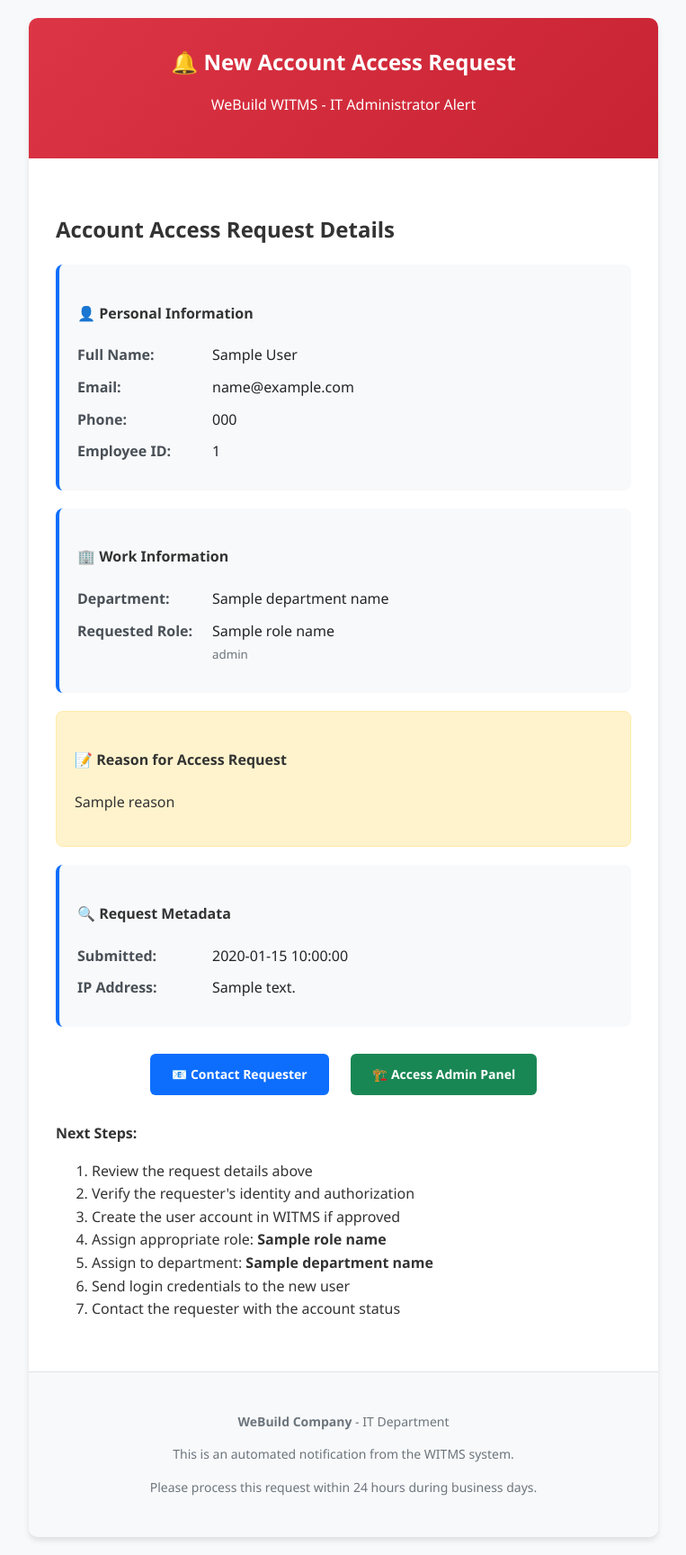
After one commit to Group2-WeBuild/WITMS, a CodeIgniter 4 app: the page made by app/Views/emails/contact_admin_notification.php in a window 1280 px wide. The commit adds this page. Shown: the whole page at 90% size, without its empty margins (258-1021 px from the left). Run offline with PHP 8.4 and a stand-in for CodeIgniter, Linux system fonts and the light colour scheme; the template is opened without the code that fills it: most values are stand-ins (such as "Sample title", 1, 10 or a date in 2020); some libraries are stand-ins or nearby versions.

Commit message:
Add email templates for account access requests and password resets, enhancing user notifications and security measures.

```diff
--- /dev/null
+++ b/app/Views/emails/contact_admin_notification.php
@@ -0,0 +1,189 @@
+<!DOCTYPE html>
+<html lang='en'>
+<head>
+    <meta charset='UTF-8'>
+    <meta name='viewport' content='width=device-width, initial-scale=1.0'>
+    <title>New Account Access Request</title>
+    <style>
+        body {
+            font-family: 'Segoe UI', Tahoma, Geneva, Verdana, sans-serif;
+            line-height: 1.6;
+            color: #333;
+            margin: 0;
+            padding: 0;
+            background-color: #f8f9fa;
+        }
+        .container {
+            max-width: 700px;
+            margin: 20px auto;
+            background: white;
+            border-radius: 10px;
+            overflow: hidden;
+            box-shadow: 0 4px 6px rgba(0, 0, 0, 0.1);
+        }
+        .header {
+            background: linear-gradient(135deg, #dc3545 0%, #c82333 100%);
+            color: white;
+            padding: 30px 20px;
+            text-align: center;
+        }
+        .header h1 {
+            margin: 0;
+            font-size: 24px;
+            font-weight: bold;
+        }
+        .content {
+            padding: 40px 30px;
+            background: white;
+        }
+        .info-section {
+            background: #f8f9fa;
+            padding: 20px;
+            border-radius: 8px;
+            margin: 20px 0;
+            border-left: 4px solid #0d6efd;
+        }
+        .info-row {
+            display: flex;
+            margin-bottom: 10px;
+        }
+        .info-label {
+            font-weight: bold;
+            width: 150px;
+            color: #495057;
+        }
+        .info-value {
+            flex: 1;
+            color: #212529;
+        }
+        .reason-section {
+            background: #fff3cd;
+            border: 1px solid #ffeaa7;
+            padding: 20px;
+            border-radius: 8px;
+            margin: 20px 0;
+        }
+        .action-buttons {
+            text-align: center;
+            margin: 30px 0;
+        }
+        .btn {
+            display: inline-block;
+            padding: 12px 24px;
+            margin: 0 10px;
+            text-decoration: none;
+            border-radius: 6px;
+            font-weight: bold;
+            font-size: 14px;
+        }
+        .btn-primary {
+            background: #0d6efd;
+            color: white;
+        }
+        .btn-success {
+            background: #198754;
+            color: white;
+        }
+        .footer {
+            text-align: center;
+            padding: 30px 20px;
+            background: #f8f9fa;
+            color: #6c757d;
+            font-size: 14px;
+            border-top: 1px solid #dee2e6;
+        }
+    </style>
+</head>
+<body>
+    <div class='container'>
+        <div class='header'>
+            <h1>🔔 New Account Access Request</h1>
+            <p>WeBuild WITMS - IT Administrator Alert</p>
+        </div>
+
+        <div class='content'>
+            <h2>Account Access Request Details</h2>
+
+            <div class='info-section'>
+                <h4>👤 Personal Information</h4>
+                <div class='info-row'>
+                    <div class='info-label'>Full Name:</div>
+                    <div class='info-value'><?= esc($fullName) ?></div>
+                </div>
+                <div class='info-row'>
+                    <div class='info-label'>Email:</div>
+                    <div class='info-value'><?= esc($requestData['email']) ?></div>
+                </div>
+                <div class='info-row'>
+                    <div class='info-label'>Phone:</div>
+                    <div class='info-value'><?= esc($requestData['phone'] ?: 'Not provided') ?></div>
+                </div>
+                <div class='info-row'>
+                    <div class='info-label'>Employee ID:</div>
+                    <div class='info-value'><?= esc($requestData['employee_id'] ?: 'Not provided') ?></div>
+                </div>
+            </div>
+
+            <div class='info-section'>
+                <h4>🏢 Work Information</h4>
+                <div class='info-row'>
+                    <div class='info-label'>Department:</div>
+                    <div class='info-value'><?= esc($departmentName) ?></div>
+                </div>
+                <div class='info-row'>
+                    <div class='info-label'>Requested Role:</div>
+                    <div class='info-value'>
+                        <?= esc($roleName) ?>
+                        <?php if (!empty($roleDescription)): ?>
+                            <br><small style='color: #6c757d;'><?= esc($roleDescription) ?></small>
+                        <?php endif; ?>
+                    </div>
+                </div>
+            </div>
+
+            <div class='reason-section'>
+                <h4>📝 Reason for Access Request</h4>
+                <p><?= esc($requestData['reason']) ?></p>
+            </div>
+
+            <div class='info-section'>
+                <h4>🔍 Request Metadata</h4>
+                <div class='info-row'>
+                    <div class='info-label'>Submitted:</div>
+                    <div class='info-value'><?= esc($requestData['requested_at']) ?></div>
+                </div>
+                <div class='info-row'>
+                    <div class='info-label'>IP Address:</div>
+                    <div class='info-value'><?= esc($requestData['ip_address']) ?></div>
+                </div>
+            </div>
+
+            <div class='action-buttons'>
+                <a href='mailto:<?= esc($requestData['email']) ?>?subject=WeBuild WITMS Account - Follow Up' class='btn btn-primary'>
+                    📧 Contact Requester
+                </a>
+                <a href='<?= base_url('dashboard/it-administrator') ?>' class='btn btn-success'>
+                    🏗️ Access Admin Panel
+                </a>
+            </div>
+
+            <p><strong>Next Steps:</strong></p>
+            <ol>
+                <li>Review the request details above</li>
+                <li>Verify the requester's identity and authorization</li>
+                <li>Create the user account in WITMS if approved</li>
+                <li>Assign appropriate role: <strong><?= esc($roleName) ?></strong></li>
+                <li>Assign to department: <strong><?= esc($departmentName) ?></strong></li>
+                <li>Send login credentials to the new user</li>
+                <li>Contact the requester with the account status</li>
+            </ol>
+        </div>
+
+        <div class='footer'>
+            <p><strong>WeBuild Company</strong> - IT Department</p>
+            <p>This is an automated notification from the WITMS system.</p>
+            <p>Please process this request within 24 hours during business days.</p>
+        </div>
+    </div>
+</body>
+</html>
```
Also changed, not shown: app/Views/auth/reset_password_confirm.php (+65 -21 lines), app/Views/emails/contact_admin_confirmation.php (added, +122 -0 lines), app/Views/emails/password_reset.php (added, +60 -0 lines).
